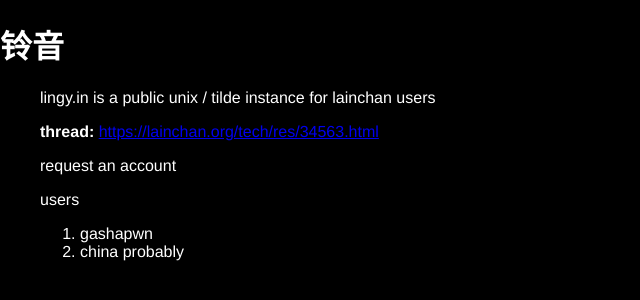
After one commit to LouieOS/lyadmin, a Flask app: template templates/index.html in a window 1280 px wide. The commit adds this page. Shown: the top 300 px of the page, without its empty margins (0-640 px from the left). Run offline with Flask 2, Linux system fonts and the light colour scheme; the template is opened without the code that fills it, so the values that code supplies are empty.

Commit message:
home page with place holder text

```diff
--- a/app.py
+++ b/app.py
@@ -5,7 +5,7 @@ app=Flask(__name__)
 @app.route("/")
 def home():
     app.route('/')
-    return render_template("home.html")
+    return render_template("index.html")
 
 def home2(name):
     # app.route('/home2/<name>')
--- a/static/main.css
+++ b/static/main.css
@@ -1,8 +1,12 @@
+html {
+    background: #000;
+}
+
 body {
     margin: 0;
     padding: 0;
     font-family: "Helvetica Neue", Helvetica, Arial, sans-serif;
-    color: #060;
+    color: #fff;
 }
 
   /*
@@ -10,7 +14,6 @@ body {
    */
 
 header {
-    background-color: #DFB887;
     height: 35px;
     width: 100%;
     opacity: .9;
--- /dev/null
+++ b/templates/index.html
@@ -0,0 +1,14 @@
+{%extends "layout.html"%}
+
+{%block content %}
+<div class="home_blurb">
+  <p>lingy.in is a public unix / tilde instance for lainchan users</p>
+  <p><b>thread: </b><a href="https://lainchan.org/tech/res/34563.html">https://lainchan.org/tech/res/34563.html</a></p>
+  <p>request an account</p>
+  <p>users</p>
+  <ol>
+    <li>gashapwn</li>
+    <li>china probably</li>
+  </ol>
+</div>
+{%endblock%}
--- a/templates/layout.html
+++ b/templates/layout.html
@@ -3,7 +3,7 @@
   <title>userreq</title>
   <link rel="stylesheet" href="{{url_for('static',filename='main.css')}}">
 </head>
-<h1>userreq</h1>
+<h1>铃音</h1>
 <body>
   <div class="container">
     {%block content%}
```
